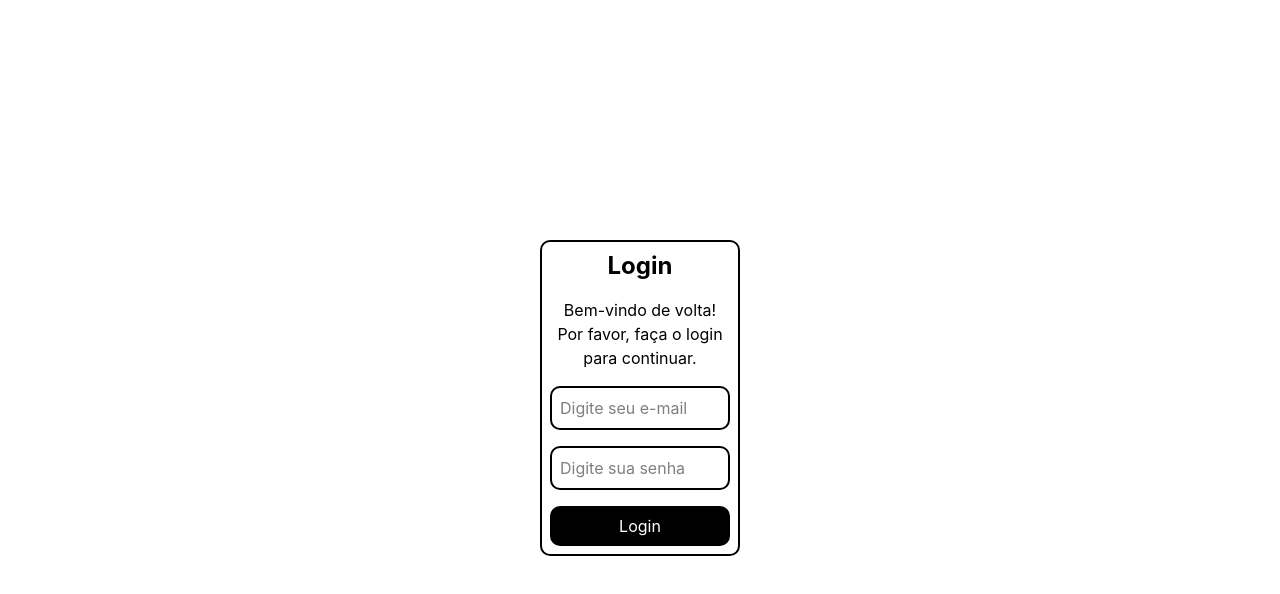
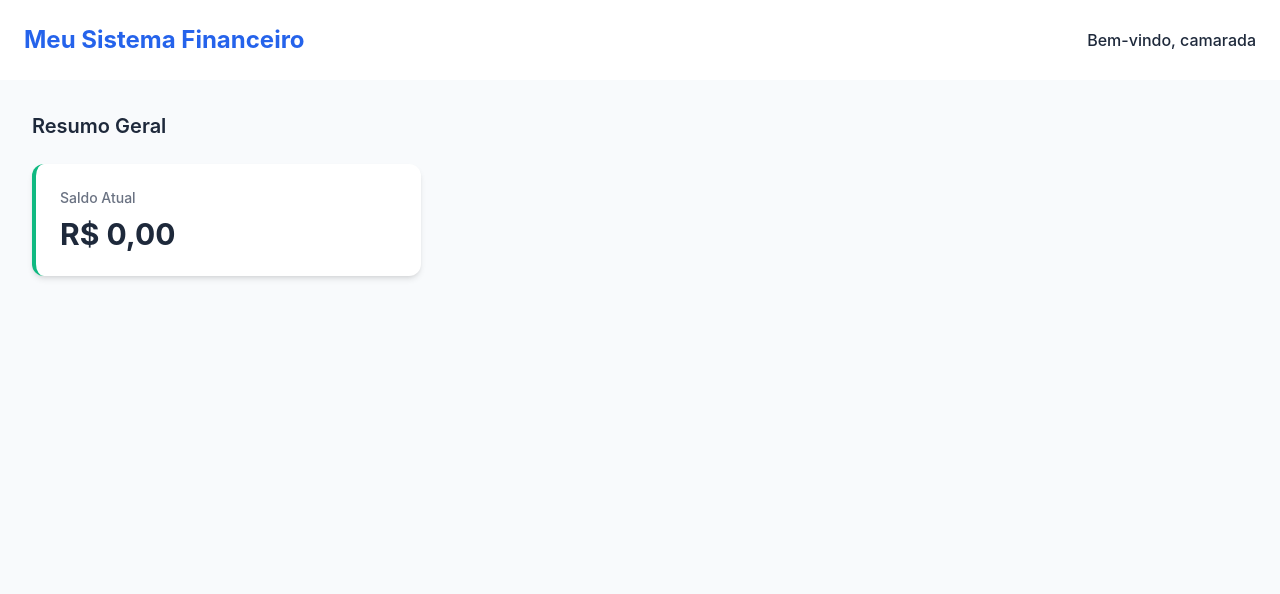
Before and after one commit to nauan2024/projeto1ToDoList, a React (Vite) app in the folder projeto1ToDoList/: page / in a window 1280 px wide. Shown: the top 594 px of the page. Built offline with nearby package versions, Linux system fonts and the light colour scheme.

Commit message:
feat: Created the componect Card

```diff
--- a/projeto1ToDoList/src/App.jsx
+++ b/projeto1ToDoList/src/App.jsx
@@ -3,6 +3,7 @@ import heroImg from './assets/hero.png'
 import reactLogo from './assets/react.svg'
 import viteLogo from './assets/vite.svg'
 import Login from "../src/Pages/Login/index.jsx"
+import Dashboard from "../src/Pages/DashBoard/index.jsx"
 import "./index.css"
 import {BrowserRouter, Routes, Route} from "react-router-dom";
 function App() {
@@ -13,8 +14,8 @@ function App() {
       <section id="center">
         <BrowserRouter>
           <Routes>
-            <Route path="/" element={<Login/>}></Route>
-            <Route path="/dashboard" element={<dashboard/>}></Route>
+            <Route path="/" element={<Dashboard/>}></Route>
+            <Route path="/Dashboard" element={<Dashboard/>}></Route>
           </Routes>
 
         </BrowserRouter>
--- /dev/null
+++ b/projeto1ToDoList/src/Pages/DashBoard/index.jsx
@@ -0,0 +1,29 @@
+import React from "react";
+
+export default function Dashboard() {
+  return (
+    <section className="min-h-screen flex flex-col bg-fundo">
+
+      <header className="bg-white p-6 flex justify-between items-center">
+        <h1 className="text-2xl font-bold text-primaria">Meu Sistema Financeiro</h1>
+        <div className="text-texto font-medium">Bem-vindo, camarada</div>
+      </header>
+
+      <main className="flex-1 p-8">
+        <div className="max-w-7xl mx-auto">
+          <h2 className="text-xl font-semibold text-texto mb-6">Resumo Geral</h2>
+
+          <div className="grid grid-cols-1 md:grid-cols-3 gap-6">
+
+            <article className="bg-white p-6 rounded-xl shadow-md border-l-4 border-secundaria">
+              <h3 className="text-gray-500 text-sm font-medium">Saldo Atual</h3>
+              <p className="text-3xl font-bold text-texto mt-2">R$ 0,00</p>
+            </article>
+
+          </div>
+        </div>
+      </main>
+
+    </section>
+  );
+}
```
